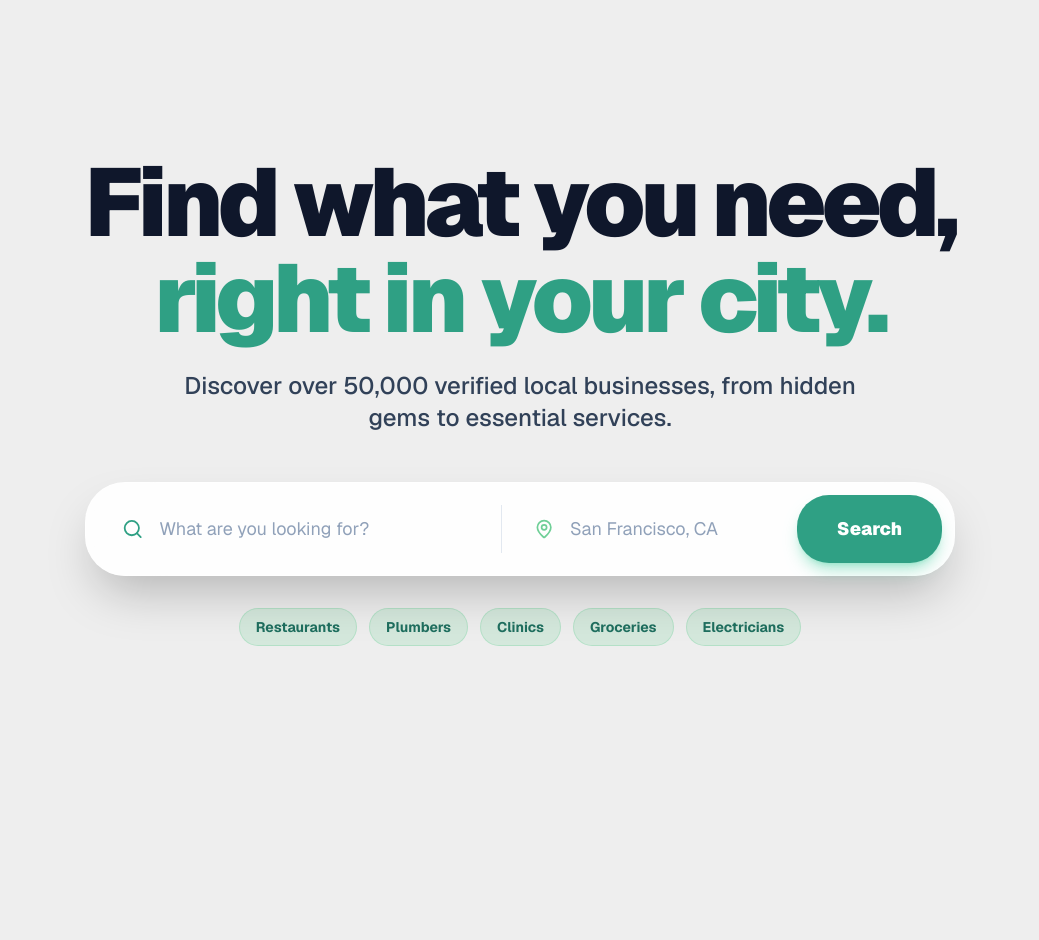
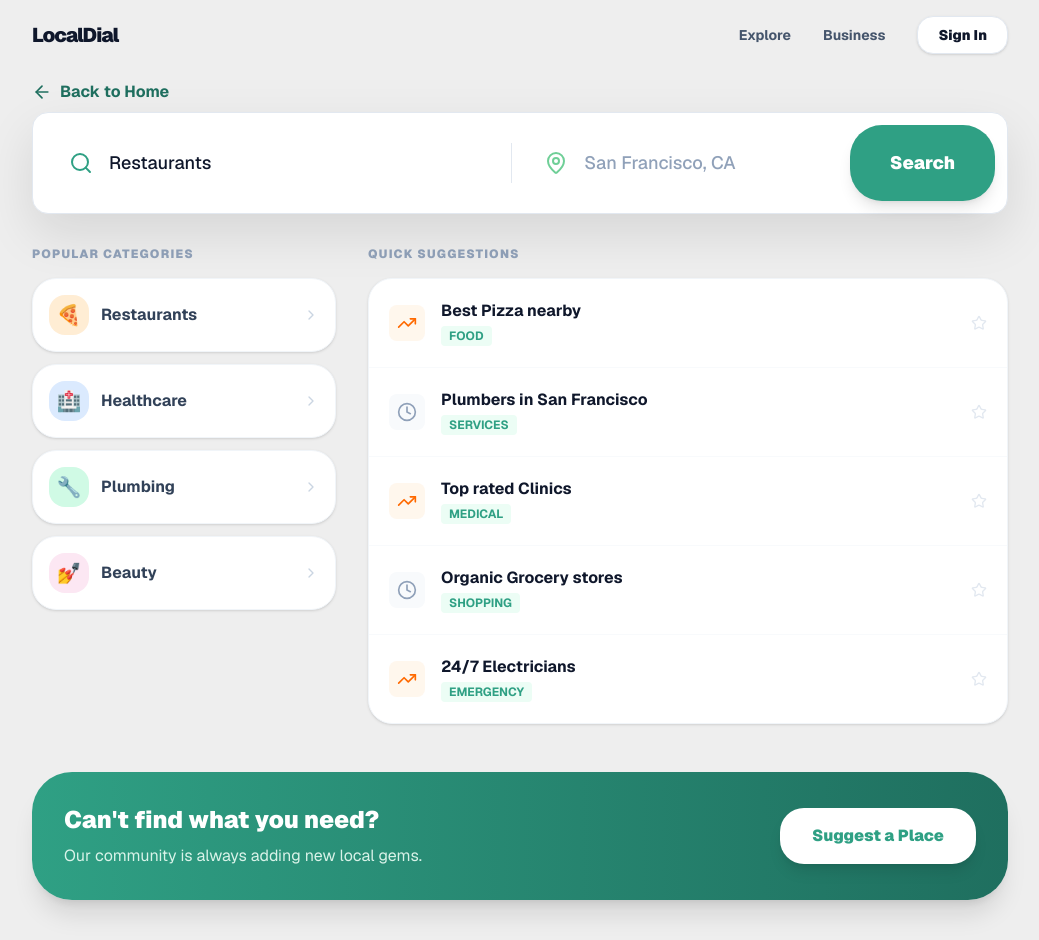
Before and after one commit to Kuthaka/LocalDial-Frontend-v1, a Next.js app: page / in a window 1280 px wide. Both pictures are taken after a click on the element "Restaurants". Shown: the whole page, without its empty margins (120-1159 px from the left). Before the commit the page ends 800 px from the top, so only its background shows below. Built offline with nearby package versions, Linux system fonts and the light colour scheme.

Commit message:
feat - ui changes have been updated

```diff
--- a/src/app/globals.css
+++ b/src/app/globals.css
@@ -29,6 +29,18 @@ body {
   font-family: var(--font-sans);
   -webkit-font-smoothing: antialiased;
   -moz-osx-font-smoothing: grayscale;
+  scrollbar-gutter: stable;
+}
+
+/* Hide scrollbar for Chrome, Safari and Opera */
+::-webkit-scrollbar {
+  display: none;
+}
+
+/* Hide scrollbar for IE, Edge and Firefox */
+* {
+  -ms-overflow-style: none;  /* IE and Edge */
+  scrollbar-width: none;  /* Firefox */
 }
 
 .glass {
--- a/src/app/page.tsx
+++ b/src/app/page.tsx
@@ -1,86 +1,240 @@
 "use client";
 
-import { useState } from "react";
-import { Search, MapPin, Phone } from "lucide-react";
-import { motion } from "framer-motion";
+import { useState, useRef, useEffect } from "react";
+import { Search, MapPin, Phone, ArrowLeft, Clock, TrendingUp, Star, ChevronRight } from "lucide-react";
+import { motion, AnimatePresence } from "framer-motion";
+
+import Navbar from "@/components/Navbar";
 
 export default function Home() {
   const [searchQuery, setSearchQuery] = useState("");
+  const [isSearching, setIsSearching] = useState(false);
+  const searchInputRef = useRef<HTMLInputElement>(null);
+
+  const suggestions = [
+    { title: "Best Pizza nearby", type: "trending", category: "Food" },
+    { title: "Plumbers in San Francisco", type: "recent", category: "Services" },
+    { title: "Top rated Clinics", type: "trending", category: "Medical" },
+    { title: "Organic Grocery stores", type: "recent", category: "Shopping" },
+    { title: "24/7 Electricians", type: "trending", category: "Emergency" },
+  ];
+
+  const categories = [
+    { name: "Restaurants", icon: "🍕", color: "bg-orange-100" },
+    { name: "Healthcare", icon: "🏥", color: "bg-blue-100" },
+    { name: "Plumbing", icon: "🔧", color: "bg-emerald-100" },
+    { name: "Beauty", icon: "💅", color: "bg-pink-100" },
+  ];
 
   return (
-    <div className="h-screen w-screen overflow-hidden bg-[var(--background)] flex flex-col items-center justify-center transition-colors duration-300">
-      {/* Hero Section */}
-      <section className="relative w-full flex flex-col items-center justify-center">
-        {/* Decorative background elements using the palette */}
-        <div className="absolute top-1/2 left-1/2 -translate-x-1/2 -translate-y-1/2 w-full max-w-7xl h-full -z-10 opacity-40">
-          <div className="absolute top-0 right-0 w-[500px] h-[500px] bg-[#6FCF97] rounded-full blur-[140px]" />
-          <div className="absolute bottom-0 left-0 w-[500px] h-[500px] bg-[#2FA084] rounded-full blur-[140px]" />
-        </div>
+    <div className="min-h-screen w-full bg-[#EEEEEE] flex flex-col items-center relative overflow-x-hidden transition-colors duration-500">
 
-        <div className="max-w-5xl mx-auto px-6 text-center">
+      {/* Decorative background elements */}
+      <motion.div
+        animate={{
+          opacity: isSearching ? 0.05 : 0.4,
+          scale: isSearching ? 1.4 : 1
+        }}
+        transition={{ duration: 0.8 }}
+        className="fixed inset-0 -z-10"
+      >
+        <div className="absolute top-[-10%] right-[-10%] w-[40vw] h-[40vw] bg-[#6FCF97] rounded-full blur-[120px]" />
+        <div className="absolute bottom-[-10%] left-[-10%] w-[40vw] h-[40vw] bg-[#2FA084] rounded-full blur-[120px]" />
+      </motion.div>
 
+      <div className="w-full max-w-5xl px-4 md:px-6 relative flex flex-col flex-1">
+        <Navbar />
+        {/* Search Header Area */}
+        <motion.div
+          layout
+          transition={{
+            layout: { type: "spring", stiffness: 200, damping: 25 },
+            opacity: { duration: 0.2 }
+          }}
+          className={`w-full flex flex-col ${isSearching ? 'pt-16 md:pt-20' : 'pt-20 md:pt-32'}`}
+        >
+          {/* Back button only when searching */}
+          <AnimatePresence>
+            {isSearching && (
+              <motion.button
+                initial={{ opacity: 0, y: -10 }}
+                animate={{ opacity: 1, y: 0 }}
+                exit={{ opacity: 0, y: -10 }}
+                onClick={() => setIsSearching(false)}
+                className="mb-2 flex items-center gap-2 text-[#1F6F5F] font-bold text-sm md:text-base hover:gap-3 transition-all"
+              >
+                <ArrowLeft className="w-4 h-4 md:w-5 md:h-5" />
+                Back to Home
+              </motion.button>
+            )}
+          </AnimatePresence>
 
-          <motion.h1
+          {/* Hero Content */}
+          {!isSearching && (
+            <motion.div
+              layout
               initial={{ opacity: 0, y: 20 }}
               animate={{ opacity: 1, y: 0 }}
-            transition={{ duration: 0.6 }}
-            className="text-6xl md:text-8xl font-black text-slate-900 mb-6 tracking-tighter"
+              exit={{ opacity: 0, scale: 0.95 }}
+              className="text-center mb-8 md:mb-12"
             >
+              <h1 className="text-4xl sm:text-5xl md:text-7xl lg:text-8xl font-black text-slate-900 mb-4 tracking-tighter leading-[0.9] md:leading-[0.85]">
                 Find what you need, <br />
                 <span className="text-[#2FA084]">right in your city.</span>
-          </motion.h1>
+              </h1>
+              <p className="text-base sm:text-lg md:text-xl lg:text-2xl text-slate-700 max-w-2xl mx-auto font-medium px-2">
+                Discover over 50,000 verified local businesses, from hidden gems to essential services.
+              </p>
+            </motion.div>
+          )}
 
-          <motion.p
-            initial={{ opacity: 0, y: 20 }}
-            animate={{ opacity: 1, y: 0 }}
-            transition={{ duration: 0.6, delay: 0.1 }}
-            className="text-xl md:text-2xl text-slate-700 mb-12 max-w-2xl mx-auto font-medium"
+          {/* Search Bar Container */}
+          <motion.div
+            layout
+            className="relative z-50 w-full"
           >
-            Discover over 50,000 verified local businesses, from hidden gems to essential services.
-          </motion.p>
-
-          {/* Search Bar */}
-          <motion.div
-            initial={{ opacity: 0, y: 20 }}
-            animate={{ opacity: 1, y: 0 }}
-            transition={{ duration: 0.5, delay: 0.2 }}
-            className="relative max-w-4xl mx-auto w-full"
-          >
-            <div className="p-3 bg-white/90 backdrop-blur-2xl rounded-[2.5rem] shadow-2xl flex flex-col md:flex-row gap-2 border border-white/50">
-              <div className="flex-[1.5] flex items-center px-6 gap-4">
-                <Search className="text-[#2FA084] w-6 h-6" />
+            <div className={`p-1.5 md:p-3 bg-white shadow-[0_20px_50px_rgba(0,0,0,0.1)] flex flex-col md:flex-row gap-0.5 md:gap-2 border border-slate-200 transition-all duration-500 ${isSearching ? 'rounded-xl' : 'rounded-2xl md:rounded-[2.5rem]'}`}>
+              {/* Query Input */}
+              <div className="flex-[1.5] flex items-center px-4 md:px-6 gap-3 md:gap-4 py-1">
+                <Search className="text-[#2FA084] w-5 h-5 md:w-6 md:h-6 flex-shrink-0" />
                 <input
+                  ref={searchInputRef}
                   type="text"
-                  placeholder="What are you looking for?"
-                  className="w-full py-5 bg-transparent outline-none text-slate-900 text-lg placeholder:text-slate-400"
+                  placeholder="Looking for..."
+                  onFocus={() => setIsSearching(true)}
+                  className="w-full py-3 md:py-5 bg-transparent outline-none text-slate-900 text-base md:text-lg placeholder:text-slate-400 font-medium"
                   value={searchQuery}
                   onChange={(e) => setSearchQuery(e.target.value)}
                 />
               </div>
-              <div className="hidden md:block w-[1px] h-12 bg-slate-200 self-center" />
-              <div className="flex-1 flex items-center px-6 gap-4">
-                <MapPin className="text-[#6FCF97] w-6 h-6" />
+
+              {/* Divider for Mobile (visible only on small screens) */}
+              <div className="md:hidden mx-4 h-[1px] bg-slate-100" />
+
+              {/* Divider for Desktop */}
+              <div className="hidden md:block w-[1px] h-10 bg-slate-200 self-center" />
+
+              {/* Location Input */}
+              <div className="flex-1 flex items-center px-4 md:px-6 gap-3 md:gap-4 py-1">
+                <MapPin className="text-[#6FCF97] w-5 h-5 md:w-6 md:h-6 flex-shrink-0" />
                 <input
                   type="text"
                   placeholder="San Francisco, CA"
-                  className="w-full py-5 bg-transparent outline-none text-slate-900 text-lg placeholder:text-slate-400"
+                  className="w-full py-3 md:py-5 bg-transparent outline-none text-slate-900 text-base md:text-lg placeholder:text-slate-400 font-medium"
                 />
               </div>
-              <button className="bg-[#2FA084] text-white px-10 py-5 rounded-[2rem] font-black text-lg hover:bg-[#1F6F5F] transition-all shadow-lg shadow-emerald-500/30 active:scale-95">
+
+              <button className="bg-[#2FA084] text-white px-6 md:px-10 py-3.5 md:py-5 rounded-xl md:rounded-[2rem] font-black text-base md:text-lg hover:bg-[#1F6F5F] transition-all shadow-lg active:scale-[0.98] mt-2 md:mt-0">
                 Search
               </button>
             </div>
+          </motion.div>
+        </motion.div>
 
-            <div className="mt-8 flex flex-wrap justify-center gap-3">
-              {['Restaurants', 'Plumbers', 'Clinics', 'Groceries', 'Electricians'].map((tag) => (
-                <span key={tag} className="px-4 py-2 bg-[#6FCF97]/20 text-[#1F6F5F] rounded-full text-sm font-bold border border-[#6FCF97]/30 cursor-pointer hover:bg-[#6FCF97]/30 transition-colors">
-                  {tag}
-                </span>
+        {/* Dynamic Content Area */}
+        <div className="flex-1 flex flex-col relative">
+          <AnimatePresence mode="wait">
+            {isSearching ? (
+              <motion.div
+                key="suggestions"
+                initial={{ opacity: 0, y: 20 }}
+                animate={{ opacity: 1, y: 0 }}
+                exit={{ opacity: 0, y: 20 }}
+                transition={{ duration: 0.3 }}
+                className="mt-8 flex-1 pb-10"
+              >
+                <div className="grid grid-cols-1 md:grid-cols-3 gap-6 md:gap-8">
+                  {/* Popular Categories */}
+                  <div className="order-2 md:order-1">
+                    <h3 className="text-xs font-black text-slate-400 uppercase tracking-widest mb-4">Popular Categories</h3>
+                    <div className="grid grid-cols-2 md:grid-cols-1 gap-3">
+                      {categories.map((cat) => (
+                        <motion.div
+                          key={cat.name}
+                          whileHover={{ x: 5 }}
+                          whileTap={{ scale: 0.98 }}
+                          className="flex items-center justify-between p-3 md:p-4 bg-white rounded-2xl border border-slate-100 cursor-pointer shadow-sm hover:shadow-md transition-all"
+                        >
+                          <div className="flex items-center gap-2 md:gap-3">
+                            <span className={`w-8 h-8 md:w-10 md:h-10 ${cat.color} rounded-xl flex items-center justify-center text-lg md:text-xl`}>{cat.icon}</span>
+                            <span className="font-bold text-slate-700 text-sm md:text-base">{cat.name}</span>
+                          </div>
+                          <ChevronRight className="w-4 h-4 text-slate-300 hidden md:block" />
+                        </motion.div>
                       ))}
                     </div>
+                  </div>
+
+                  {/* Suggestions List */}
+                  <div className="md:col-span-2 order-1 md:order-2">
+                    <h3 className="text-xs font-black text-slate-400 uppercase tracking-widest mb-4">Quick Suggestions</h3>
+                    <div className="bg-white rounded-2xl md:rounded-3xl border border-slate-100 shadow-sm overflow-hidden">
+                      {suggestions.map((item, i) => (
+                        <motion.div
+                          key={i}
+                          whileHover={{ backgroundColor: "#f8fafc" }}
+                          whileTap={{ backgroundColor: "#f1f5f9" }}
+                          className={`flex items-center justify-between p-4 md:p-5 cursor-pointer ${i !== suggestions.length - 1 ? 'border-b border-slate-50' : ''}`}
+                        >
+                          <div className="flex items-center gap-3 md:gap-4">
+                            <div className={`p-2 rounded-lg ${item.type === 'trending' ? 'bg-orange-50 text-orange-500' : 'bg-slate-50 text-slate-400'}`}>
+                              {item.type === 'trending' ? <TrendingUp className="w-4 h-4 md:w-5 md:h-5" /> : <Clock className="w-4 h-4 md:w-5 md:h-5" />}
+                            </div>
+                            <div>
+                              <p className="font-bold text-slate-900 text-sm md:text-base">{item.title}</p>
+                              <span className="text-[10px] md:text-xs font-bold text-[#2FA084] bg-emerald-50 px-2 py-0.5 rounded uppercase">{item.category}</span>
+                            </div>
+                          </div>
+                          <Star className="w-4 h-4 text-slate-200 hover:text-amber-400 transition-colors" />
                         </motion.div>
+                      ))}
                     </div>
-      </section>
+                  </div>
+                </div>
+
+                {/* Decorative CTA */}
+                <motion.div
+                  initial={{ opacity: 0, y: 20 }}
+                  animate={{ opacity: 1, y: 0 }}
+                  transition={{ delay: 0.3 }}
+                  className="mt-8 md:mt-12 p-6 md:p-8 rounded-2xl md:rounded-[2.5rem] bg-gradient-to-r from-[#2FA084] to-[#1F6F5F] text-white flex flex-col md:flex-row items-center justify-between gap-6 shadow-xl"
+                >
+                  <div className="text-center md:text-left">
+                    <h4 className="text-xl md:text-2xl font-black mb-1 md:mb-2">Can't find what you need?</h4>
+                    <p className="text-emerald-50 text-sm md:text-base opacity-90">Our community is always adding new local gems.</p>
+                  </div>
+                  <button className="w-full md:w-auto px-8 py-3.5 md:py-4 bg-white text-[#2FA084] rounded-xl md:rounded-2xl font-black hover:scale-105 transition-all shadow-lg active:scale-95">
+                    Suggest a Place
+                  </button>
+                </motion.div>
+              </motion.div>
+            ) : (
+              <motion.div
+                key="tags"
+                initial={{ opacity: 0 }}
+                animate={{ opacity: 1 }}
+                exit={{ opacity: 0 }}
+                className="mt-6 md:mt-8 flex flex-wrap justify-center gap-2 md:gap-3 px-4"
+              >
+                {['Restaurants', 'Plumbers', 'Clinics', 'Groceries', 'Electricians'].map((tag) => (
+                  <motion.span
+                    key={tag}
+                    whileHover={{ scale: 1.05, backgroundColor: "#6FCF9744" }}
+                    whileTap={{ scale: 0.95 }}
+                    onClick={() => {
+                      setSearchQuery(tag);
+                      setIsSearching(true);
+                    }}
+                    className="px-3 md:px-5 py-2 md:py-2.5 bg-[#6FCF97]/20 text-[#1F6F5F] rounded-full text-xs md:text-sm font-bold border border-[#6FCF97]/30 cursor-pointer transition-colors whitespace-nowrap"
+                  >
+                    {tag}
+                  </motion.span>
+                ))}
+              </motion.div>
+            )}
+          </AnimatePresence>
+        </div>
+      </div>
     </div>
   );
 }
--- /dev/null
+++ b/src/components/Navbar.tsx
@@ -0,0 +1,25 @@
+"use client";
+
+import { Phone } from "lucide-react";
+
+export default function Navbar() {
+  return (
+    <nav className="fixed top-0 left-1/2 -translate-x-1/2 w-full max-w-5xl px-4 md:px-6 py-4 flex justify-between items-center z-[60] bg-[#EEEEEE]/80 backdrop-blur-md">
+      <div className="flex items-center gap-2 cursor-pointer">
+        <span className="text-xl font-black text-slate-900 tracking-tighter">LocalDial</span>
+      </div>
+      <div className="hidden md:flex items-center gap-8">
+        <a href="#" className="text-sm font-bold text-slate-600 hover:text-[#2FA084] transition-colors">Explore</a>
+        <a href="#" className="text-sm font-bold text-slate-600 hover:text-[#2FA084] transition-colors">Business</a>
+        <button className="px-5 py-2 bg-white border border-slate-200 rounded-xl text-sm font-black text-slate-900 hover:bg-slate-50 transition-all shadow-sm active:scale-95">
+          Sign In
+        </button>
+      </div>
+      <button className="md:hidden p-2 text-slate-900 flex flex-col gap-1.5">
+        <div className="w-6 h-0.5 bg-slate-900"></div>
+        <div className="w-6 h-0.5 bg-slate-900"></div>
+        <div className="w-6 h-0.5 bg-slate-900"></div>
+      </button>
+    </nav>
+  );
+}
```
Lines whose indentation alone changed are shown as unchanged.
